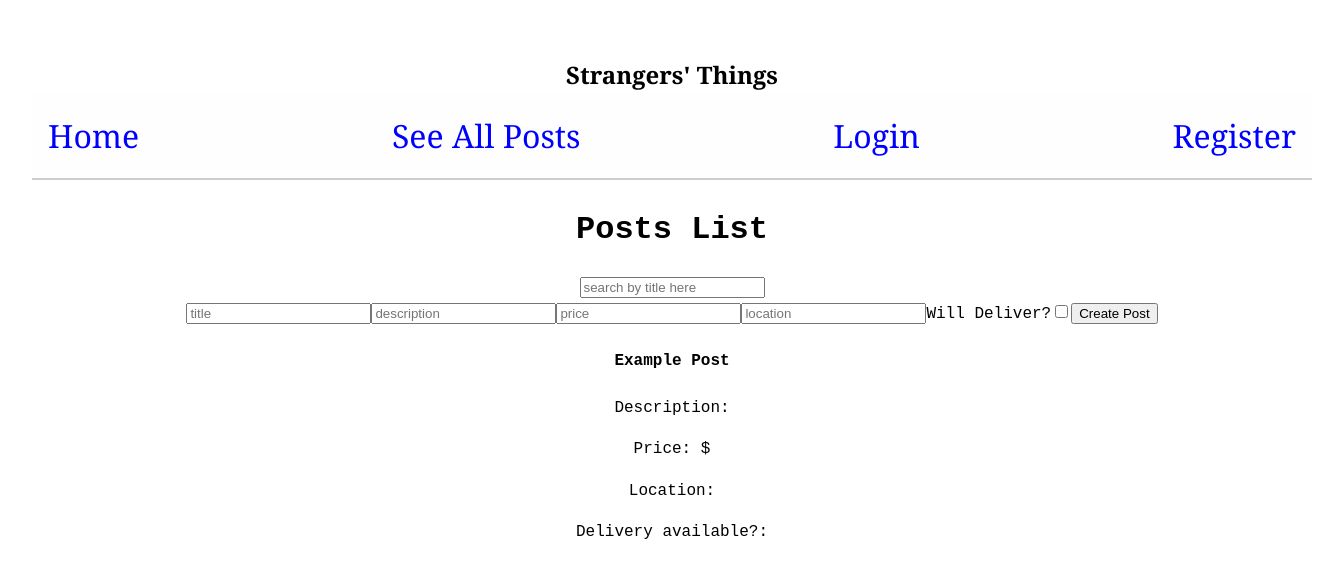
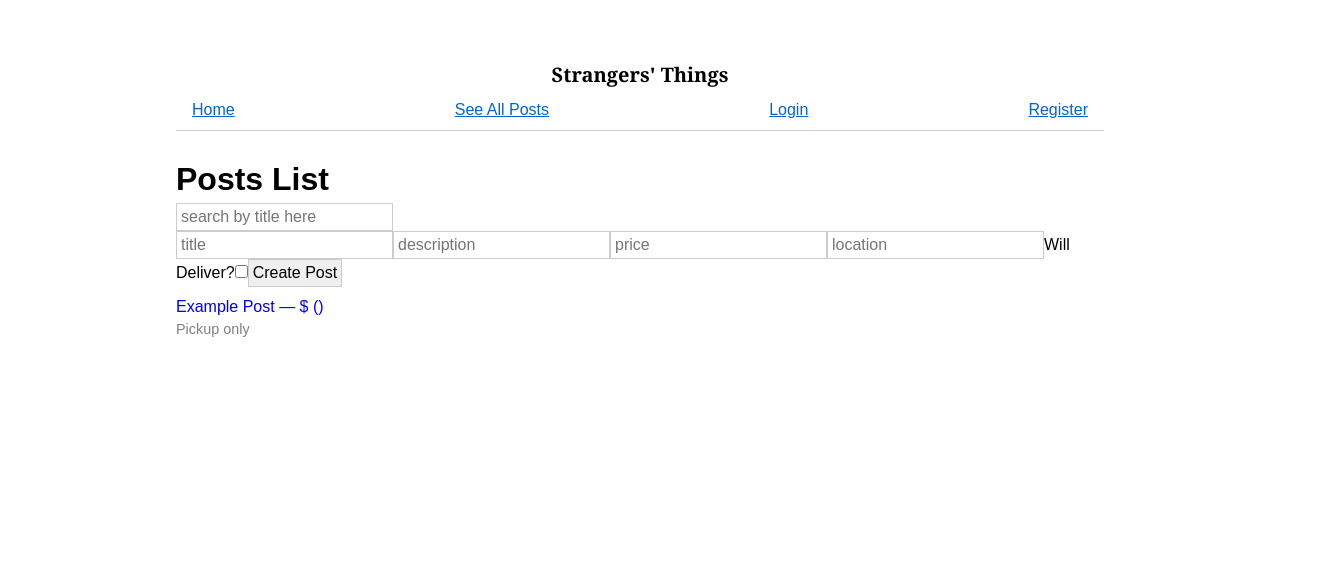
Before and after one commit to patsylin/strangersThings, a React (Vite) app in the folder StrangersThings/: page /posts in a window 1280 px wide. Shown: the top 578 px of the page, 1344 px wide, since content can reach past the window. Built offline with nearby package versions, Linux system fonts and the light colour scheme; no server answers.

Commit message:
Craigslist-style post display with plain links

```diff
--- a/StrangersThings/src/App.css
+++ b/StrangersThings/src/App.css
@@ -1,12 +1,12 @@
 #root {
-  max-width: 1280px;
+  max-width: 960px;
   margin: 0 auto;
-  padding: 2rem;
-  text-align: center;
+  padding: 1rem;
+  text-align: left;
+  font-family: sans-serif;
 }
 
-/* Logo animation and styling */
-.logo {
+/* .logo {
   height: 6em;
   padding: 1.5em;
   will-change: filter;
@@ -19,7 +19,7 @@
 
 .logo.react:hover {
   filter: drop-shadow(0 0 2em #61dafbaa);
-}
+} */
 
 @keyframes logo-spin {
   from {
@@ -40,9 +40,9 @@
   padding: 2em;
 }
 
-.read-the-docs {
+/* .read-the-docs {
   color: #888;
-}
+} */
 
 /* Post card styling */
 .post-card {
@@ -74,14 +74,12 @@
   color: #0056b3;
 }
 
-/* Global layout and typography */
 body {
-  flex-direction: column;
-  min-height: 100vh;
-  background-color: #f0f0f0;
-  color: #333;
-  font-family: Arial, sans-serif;
-  line-height: 1.6;
+  margin: 0;
+  padding: 0;
+  background-color: white;
+  color: #000;
+  font-family: sans-serif;
 }
 
 body > * {
--- a/StrangersThings/src/components/CreatePostForm.jsx
+++ b/StrangersThings/src/components/CreatePostForm.jsx
@@ -64,7 +64,6 @@ export default function CreatePostForm({ setPosts, token }) {
         </label>
         <button type="submit">Create Post</button>
       </form>
-
     </>
   );
 }
--- a/StrangersThings/src/components/Nav.css
+++ b/StrangersThings/src/components/Nav.css
@@ -1,16 +1,17 @@
 nav {
   display: flex;
   justify-content: space-between;
-  align-items: center;
-  padding: 1rem;
-  border-bottom: 2px solid #ccc;
-  background-color: #fefefe;
+  align-items: baseline;
+  padding: 0.5rem 1rem;
+  background-color: white;
+  border-bottom: 1px solid #ccc;
+  font-size: 1rem;
+  font-family: sans-serif;
 }
 
 .site-title {
-  font-size: 1.5rem;
   font-weight: bold;
-  margin: 0;
+  font-size: 1.25rem;
 }
 
 .nav-links {
@@ -19,9 +20,12 @@ nav {
 }
 
 .nav-links a {
-  text-decoration: none;
-  color: blue;
-  font-weight: 500;
+  text-decoration: underline;
+  color: #0066cc;
+}
+
+.nav-links a:hover {
+  color: #003366;
 }
 
 .nav-links a:hover {
--- a/StrangersThings/src/components/Post.jsx
+++ b/StrangersThings/src/components/Post.jsx
@@ -3,13 +3,35 @@ import { useNavigate } from "react-router-dom";
 export default function Post({ post, token }) {
   const nav = useNavigate();
 
+  const handleClick = (e) => {
+    e.preventDefault();
+    nav(`/post/${post._id}`, { state: { post, token } });
+  };
+
   return (
-    <div onClick={() => nav(`/post/${post._id}`, { state: { post, token } })}>
-      <h4>{post.title}</h4>
-      <p>Description: {post.description}</p>
-      <p>Price: ${post.price}</p>
-      <p>Location: {post.location}</p>
-      <p>Delivery available?: {post.willDeliver}</p>
+    <div className="post-item">
+      <a href={`/post/${post._id}`} onClick={handleClick}>
+        {post.title} — ${post.price} ({post.location})
+      </a>
+      <div style={{ fontSize: "0.9rem", color: "gray" }}>
+        {post.willDeliver ? "Delivery available" : "Pickup only"}
+      </div>
     </div>
   );
 }
+
+// import { useNavigate } from "react-router-dom";
+
+// export default function Post({ post, token }) {
+//   const nav = useNavigate();
+
+//   return (
+//     <div onClick={() => nav(`/post/${post._id}`, { state: { post, token } })}>
+//       <h4>{post.title}</h4>
+//       <p>Description: {post.description}</p>
+//       <p>Price: ${post.price}</p>
+//       <p>Location: {post.location}</p>
+//       <p>Delivery available?: {post.willDeliver}</p>
+//     </div>
+//   );
+// }
--- a/StrangersThings/src/index.css
+++ b/StrangersThings/src/index.css
@@ -1,16 +1,30 @@
-/* Global font */
+/* Reset and base styles */
+* {
+  margin: 0;
+  padding: 0;
+  box-sizing: border-box;
+}
+
 body {
-  font-family: "Courier New", Courier, monospace;
+  font-family: Arial, sans-serif;
   background-color: white;
   color: black;
-  margin: 0;
-  padding: 0;
+  line-height: 1.5;
+  padding: 20px;
 }
 
-/* Links */
+/* Header styling */
+header {
+  text-align: center;
+  font-family: Georgia, serif;
+  font-size: 2.5rem;
+  margin: 1.5rem 0;
+}
+
+/* Link styling to match Craigslist */
 a {
-  color: blue;
-  text-decoration: underline;
+  color: #0000ee;
+  text-decoration: none;
 }
 
 a:visited {
@@ -21,28 +35,38 @@ a:hover {
   text-decoration: underline;
 }
 
-/* Header */
-header {
-  text-align: center;
-  font-family: Georgia, serif;
-  font-size: 2rem;
-  margin: 1.5rem 0;
+/* Section headers like “For Sale”, “Posts”, etc */
+.section-title {
+  text-transform: lowercase;
+  color: gray;
+  font-size: 1.2rem;
+  margin-top: 2rem;
+  margin-bottom: 0.5rem;
 }
 
-/* Remove card-like styles */
-..post-card {
-  border: 1px solid #ccc;
-  padding: 1rem;
-  margin-bottom: 1rem;
-  background-color: #f9f9f9;
+/* Plain listing layout */
+.post-item {
+  margin: 0.5rem 0;
 }
 
-/* Section headers */
-.section-title {
-  color: gray;
-  text-transform: lowercase;
-  font-size: 1.1rem;
-  margin-top: 1rem;
+/* Optional: remove modern styles */
+button,
+input,
+select,
+textarea {
+  border: 1px solid #ccc;
+  padding: 0.25rem;
+  font-family: inherit;
+  font-size: 1rem;
+}
+
+/* Hide any remaining card styles if you used them */
+.card {
+  border: none;
+  box-shadow: none;
+  border-radius: 0;
+  padding: 0;
+  margin: 0;
 }
 
 /* :root {
```
Lines whose indentation alone changed are shown as unchanged.
